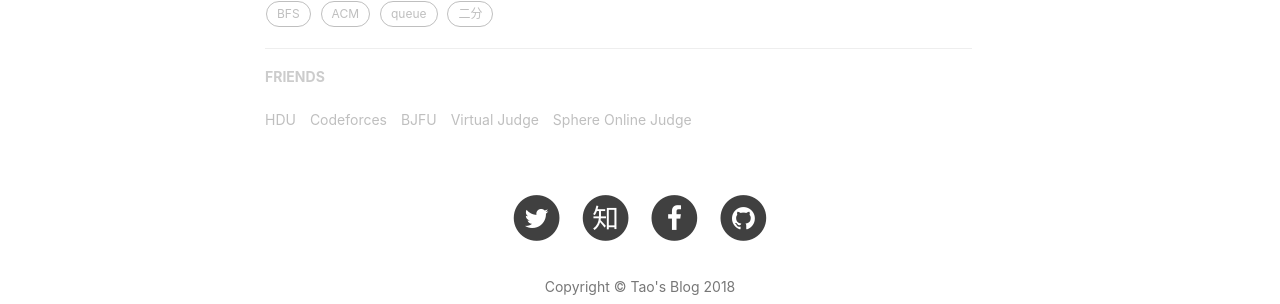
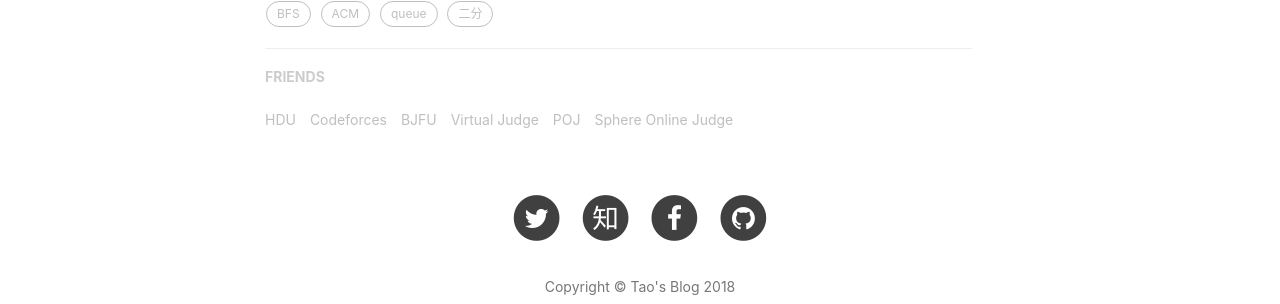
Before and after one commit to pandaKINandQUEEN/GinKo-BFU.github.io, a Jekyll site: the page built from _posts/2018-01-23-sort-and-cout.md, in a window 1280 px wide and 900 px high, scrolled down 2173 px. Shown: the part 509-813 px from the top of the window. Built offline with Jekyll 4.4.1, drawn with Linux system fonts in a browser that asks for light colours; nearby versions of some CDN libraries; comment, search, counter and statistics services are not loaded.

Commit message:
Update _config.yml

```diff
--- a/_config.yml
+++ b/_config.yml
@@ -112,6 +112,9 @@ friends: [
         title: "Virtual Judge",
         href: "https://vjudge.net/"
     },{
+        title: "POJ",
+        href: "http://poj.org/"
+    },{
         title: "Sphere Online Judge",
         href: "http://www.spoj.com/"
     }
```
